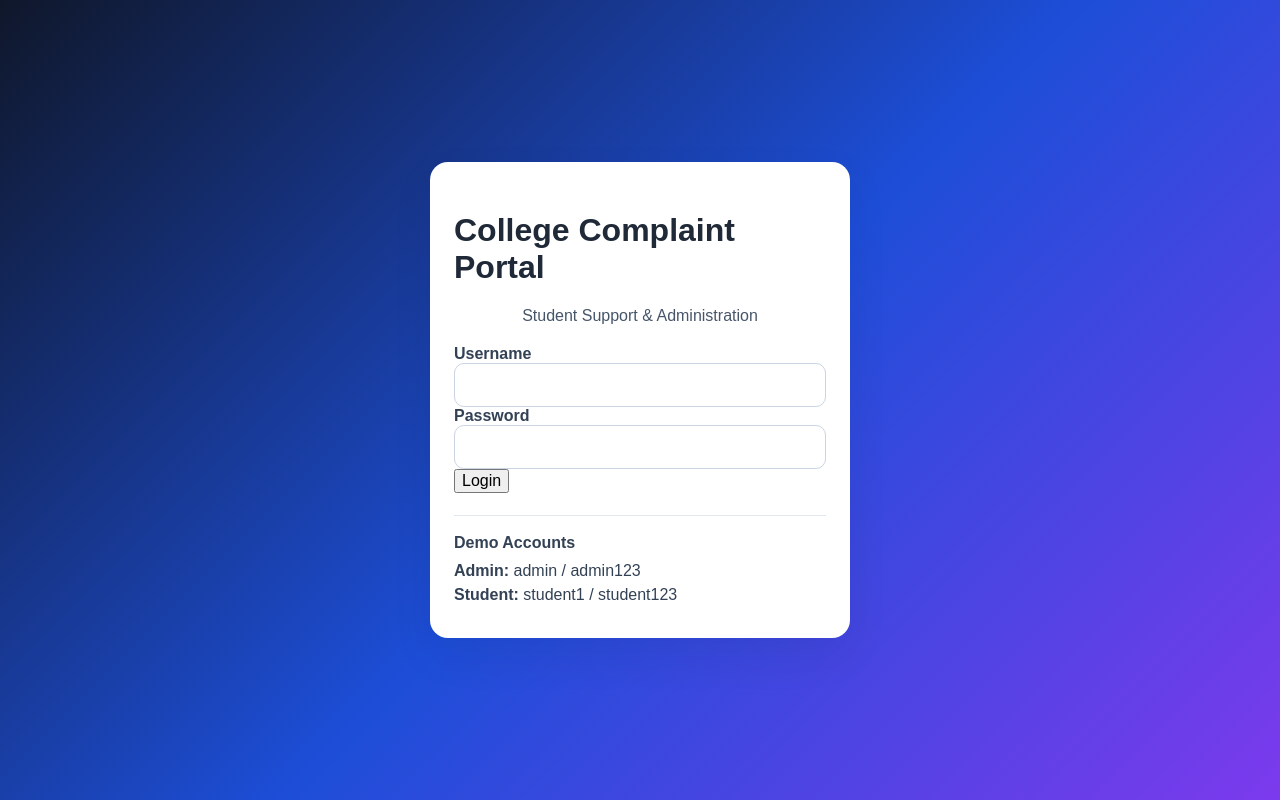
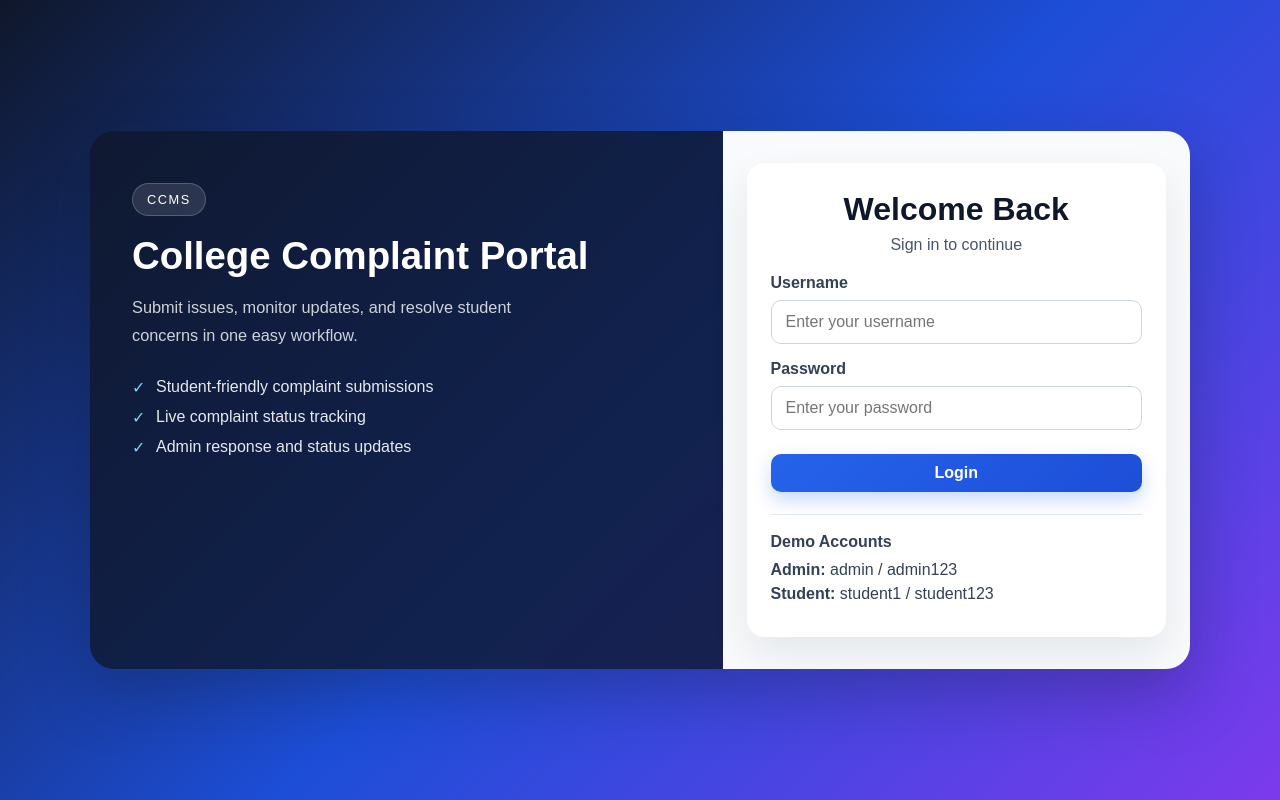
Before and after one commit to kevabilling/college-complaint-management-system, a Flask app: page / in a window 1280 px wide. Run offline with Flask 3, Linux system fonts and the light colour scheme; some libraries are stand-ins or nearby versions.

Commit message:
Refresh the login page to a cleaner college portal layout with enhanced styling.

```diff
--- a/templates/login.html
+++ b/templates/login.html
@@ -7,10 +7,22 @@
     <link rel="stylesheet" href="{{ url_for('static', filename='style.css') }}">
 </head>
 <body class="auth-body">
-    <div class="auth-container">
+    <div class="auth-shell">
+        <div class="brand-panel">
+            <div class="brand-badge">CCMS</div>
+            <h1>College Complaint Portal</h1>
+            <p>Submit issues, monitor updates, and resolve student concerns in one easy workflow.</p>
+            <ul class="feature-list">
+                <li>Student-friendly complaint submissions</li>
+                <li>Live complaint status tracking</li>
+                <li>Admin response and status updates</li>
+            </ul>
+        </div>
+
+        <div class="form-panel">
             <div class="auth-card">
-            <h1>College Complaint Portal</h1>
-            <p class="subtitle">Student Support & Administration</p>
+                <h2>Welcome Back</h2>
+                <p class="subtitle">Sign in to continue</p>
 
                 {% with messages = get_flashed_messages(with_categories=true) %}
                     {% if messages %}
@@ -21,13 +33,17 @@
                 {% endwith %}
 
                 <form method="POST" action="{{ url_for('login') }}">
+                    <div class="input-group">
                         <label for="username">Username</label>
-                <input type="text" id="username" name="username" required>
+                        <input type="text" id="username" name="username" placeholder="Enter your username" required>
+                    </div>
 
+                    <div class="input-group">
                         <label for="password">Password</label>
-                <input type="password" id="password" name="password" required>
+                        <input type="password" id="password" name="password" placeholder="Enter your password" required>
+                    </div>
 
-                <button type="submit">Login</button>
+                    <button type="submit" class="btn primary auth-btn">Login</button>
                 </form>
 
                 <div class="demo-box">
@@ -37,5 +53,6 @@
                 </div>
             </div>
         </div>
+    </div>
 </body>
 </html>
```
Lines whose indentation alone changed are shown as unchanged.
